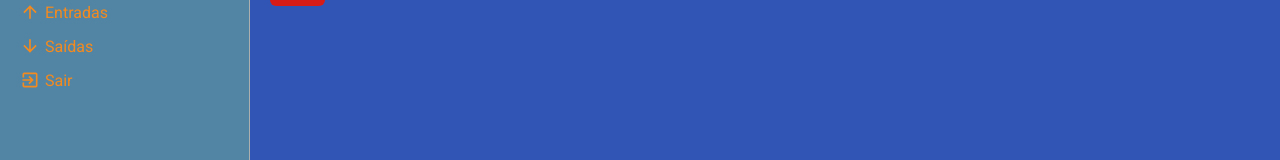
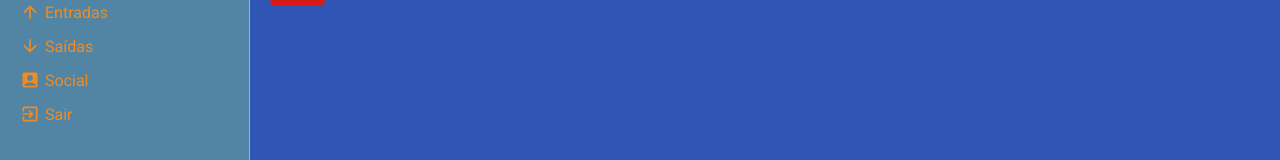
Before and after one commit to Jandsonn/DASHBOARD-REACT-TYPESCRIPT, a React (Create React App) app: page / in a window 1280 px wide. Shown: the part 159-319 px from the top of the page. Built offline with nearby package versions, Linux system fonts and the light colour scheme.

Commit message:
Adicionando link social

```diff
--- a/src/components/Aside/index.tsx
+++ b/src/components/Aside/index.tsx
@@ -3,7 +3,8 @@ import {
     MdDashboard,
     MdArrowDownward,
     MdArrowUpward,
-    MdExitToApp
+    MdExitToApp,
+    MdAccountBox
 } from 'react-icons/md';
 
 
@@ -44,6 +45,11 @@ const Aside: React.FC = () => {
                 </MenuItemLink>
 
                 <MenuItemLink href="#">
+                    <MdAccountBox />
+                    Social
+                </MenuItemLink>
+
+                <MenuItemLink href="#">
                     <MdExitToApp />
                     Sair
                 </MenuItemLink>
```
